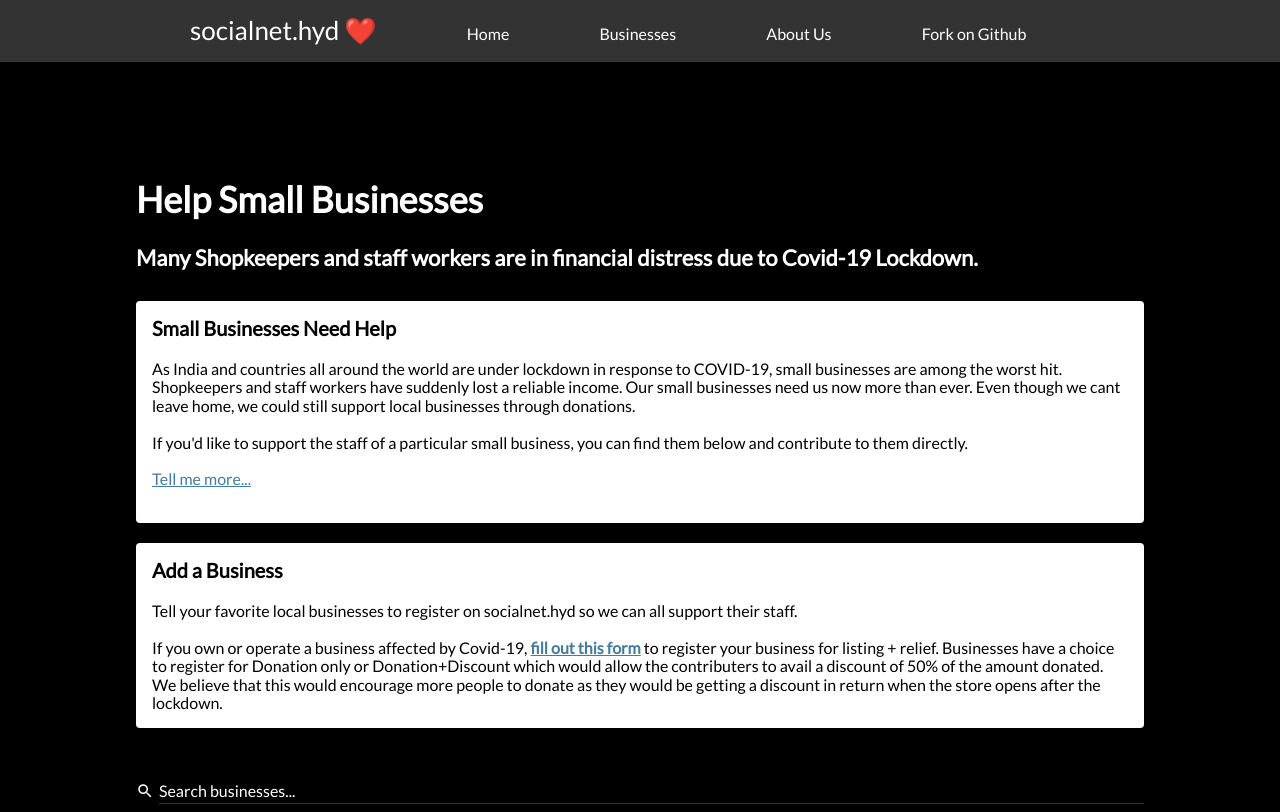
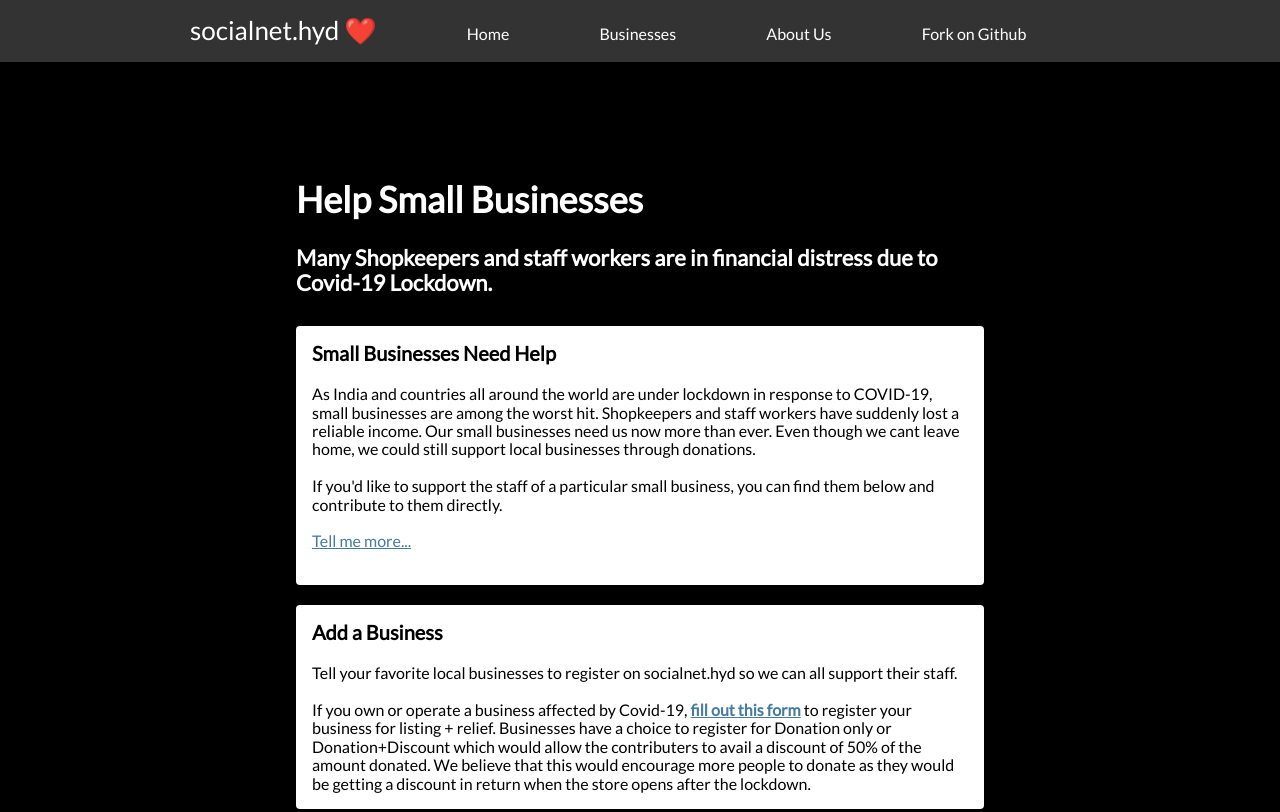
Before and after one commit to poojithamutteneni/bailout.hyd, a plain HTML site: page index.html in a window 1280 px wide. Shown: the top 812 px of the page. Drawn offline with nearby package versions, Linux system fonts and the light colour scheme; no server answers.

Commit message:
Update index.html

```diff
--- a/index.html
+++ b/index.html
@@ -544,7 +544,7 @@
   </div>
   </nav>
 
-  <div class="mw9 ph6 center">
+  <div class="mw7 ph4 center">
     <div style="border-bottom:1px #6696CC solid; padding:10px; padding-bottom:26px;">
 
     </div>
```
